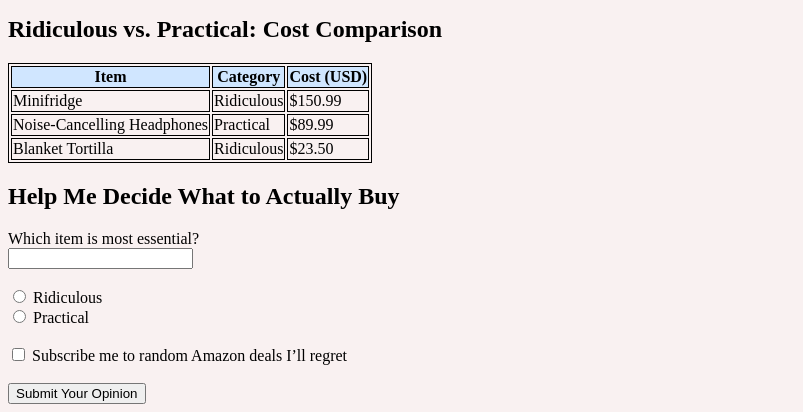
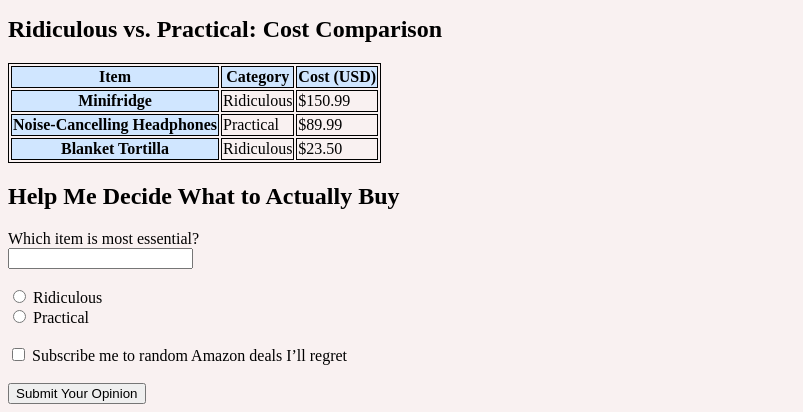
Before and after one commit to mdrumberger/rumberger-practicewebpage, a plain HTML site: page index.html in a window 1280 px wide. Shown: the part 923-1335 px from the top of the page, without its empty margins (0-803 px from the left). Drawn offline with Linux system fonts and the light colour scheme.

Commit message:
Update index.html

```diff
--- a/index.html
+++ b/index.html
@@ -98,17 +98,17 @@ P.S. I’ve already cleared a spot for the inflatable unicorn horn for my cat. L
     </thead>
     <tbody>
       <tr>
-        <td scope="row">Minifridge</td>
+        <th scope="row">Minifridge</td>
         <td>Ridiculous</td>
         <td>$150.99</td>
       </tr>
       <tr>
-        <td scope="row">Noise-Cancelling Headphones</td>
+        <th scope="row">Noise-Cancelling Headphones</td>
         <td>Practical</td>
         <td>$89.99</td>
       </tr>
       <tr>
-        <td scope="row">Blanket Tortilla</td>
+        <th scope="row">Blanket Tortilla</td>
         <td>Ridiculous</td>
         <td>$23.50</td>
       </tr>
```
